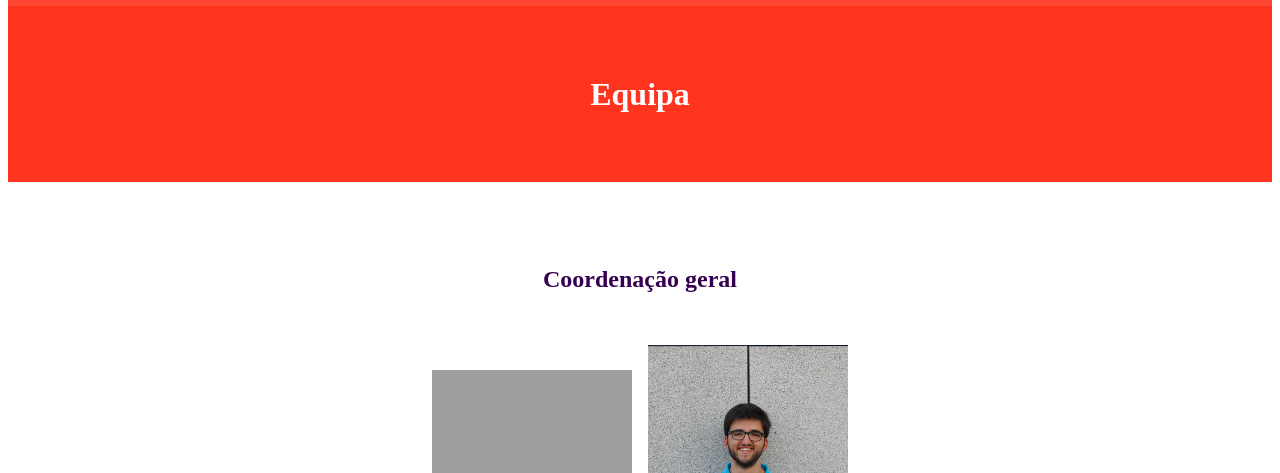
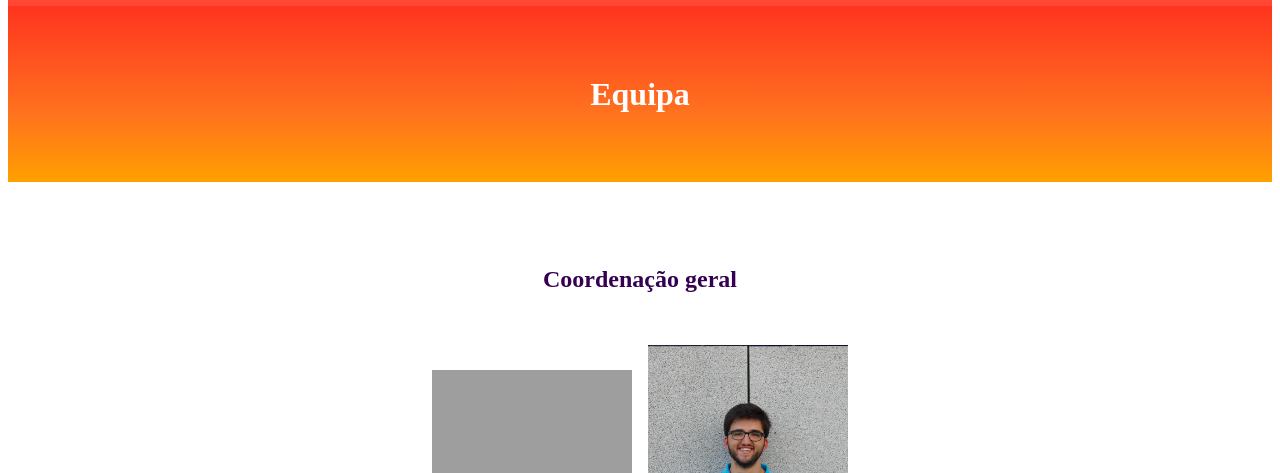
Before and after one commit to semanadeinformatica/website-2020, a Gatsby site: page /equipa in a window 1280 px wide. Shown: the part 212-685 px from the top of the page. Built offline with nearby package versions, Linux system fonts and the light colour scheme; Gatsby itself is replaced by a stand-in of ours; grey boxes are pictures that could not be loaded.

Commit message:
changed background of page banner to a gradient

```diff
--- a/src/styles/utils/page_banner.module.css
+++ b/src/styles/utils/page_banner.module.css
@@ -1,11 +1,16 @@
 @import "../common/palette.css";
 
 .container {
-  background-color: var(--color1);
   width: 100%;
   padding: 3em 0;
   display: flex;
   justify-content: center;
+
+  background: linear-gradient(
+    rgba(255, 52, 31, 1) 0%,
+    rgba(255, 113, 31, 1) 60%,
+    rgba(255, 160, 0, 1) 100%
+  );
 }
 
 .container > svg {
```
